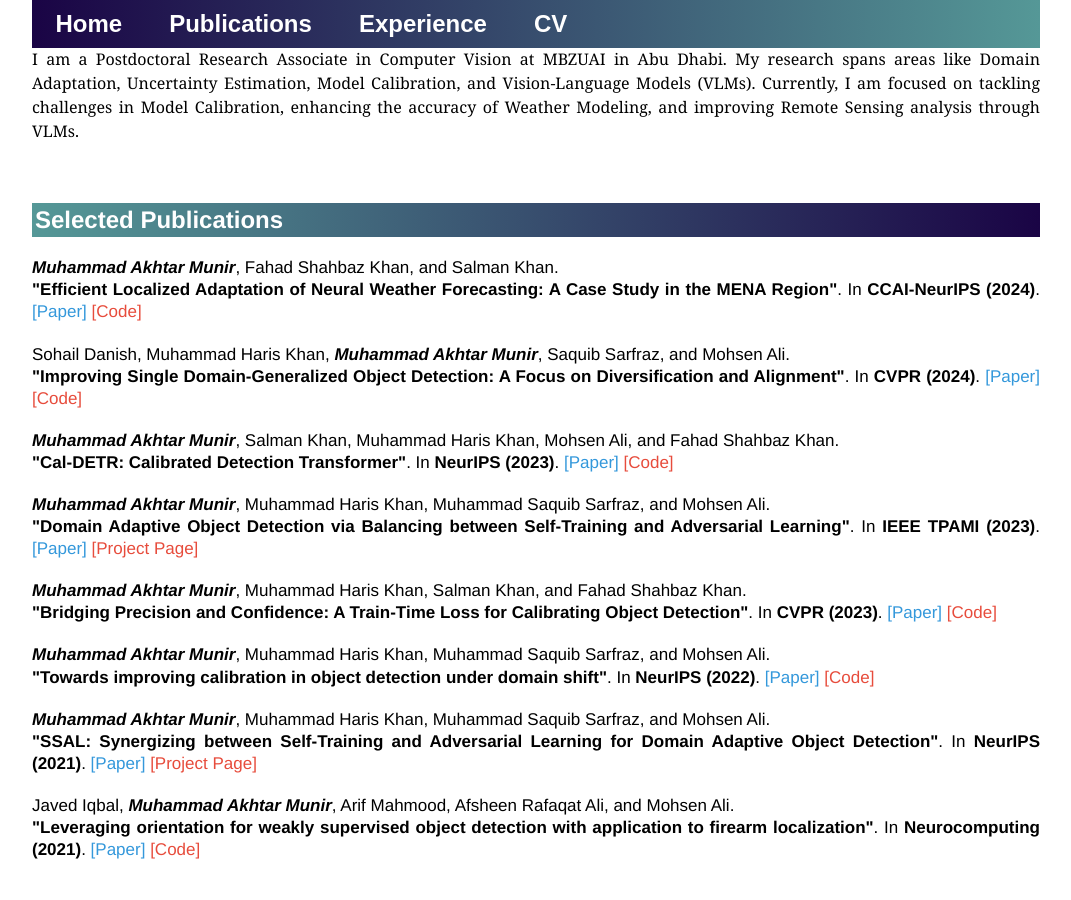
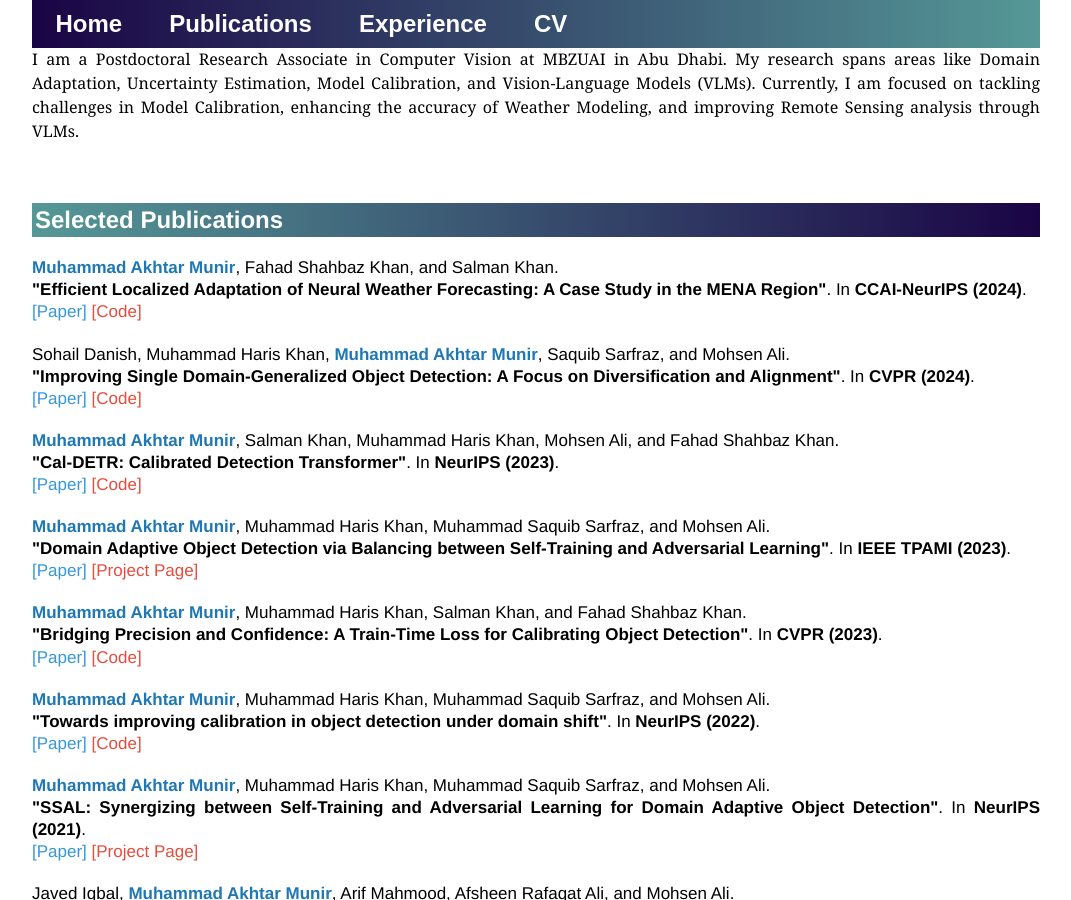
Before and after one commit to akhtarvision/akhtarvision.github.io, a Jekyll site: the page built from index.html, in a window 1280 px wide and 900 px high, scrolled down 359 px. Shown: the whole window, without its empty margins (104-1175 px from the left). Built offline with Jekyll 4.4.1, drawn with Linux system fonts in a browser that asks for light colours.

Commit message:
Update index.html

```diff
--- a/index.html
+++ b/index.html
@@ -73,13 +73,12 @@ title: Akhtar, CV & DL
 <h2>Selected Publications</h2>
 <table class="imgtable">
 <!-- paper entry-->
-
-	<ul style="font-family: 'Georgia', serif; font-size: 17px; line-height: 1.8; color: #2c3e50; padding-left: 0; list-style-type: none;">
+<ul style="font-family: 'Georgia', serif; font-size: 17px; line-height: 1.8; color: #2c3e50; padding-left: 0; list-style-type: none;">
     <li style="margin-bottom: 20px;">
         <p>
-            <b><i>Muhammad Akhtar Munir</i></b>, Fahad Shahbaz Khan, and Salman Khan. <br>
+            <b style="color: #1f78b4;">Muhammad Akhtar Munir</b>, Fahad Shahbaz Khan, and Salman Khan. <br>
             <strong>"Efficient Localized Adaptation of Neural Weather Forecasting: A Case Study in the MENA Region"</strong>.
-            In <strong>CCAI-NeurIPS (2024)</strong>.
+            In <strong>CCAI-NeurIPS (2024)</strong>. <br>
             <a href="https://arxiv.org/pdf/2409.07585" style="text-decoration: none; color: #3498db;">[Paper]</a>
             <a href="https://github.com/akhtarvision/weather-regional" style="text-decoration: none; color: #e74c3c;">[Code]</a>
         </p>
@@ -87,9 +86,9 @@ title: Akhtar, CV & DL
 
     <li style="margin-bottom: 20px;">
         <p>
-            Sohail Danish, Muhammad Haris Khan, <b><i>Muhammad Akhtar Munir</i></b>, Saquib Sarfraz, and Mohsen Ali. <br>
+            Sohail Danish, Muhammad Haris Khan, <b style="color: #1f78b4;">Muhammad Akhtar Munir</b>, Saquib Sarfraz, and Mohsen Ali. <br>
             <strong>"Improving Single Domain-Generalized Object Detection: A Focus on Diversification and Alignment"</strong>.
-            In <strong>CVPR (2024)</strong>.
+            In <strong>CVPR (2024)</strong>. <br>
             <a href="https://openaccess.thecvf.com/content/CVPR2024/papers/Danish_Improving_Single_Domain-Generalized_Object_Detection_A_Focus_on_Diversification_and_CVPR_2024_paper.pdf" style="text-decoration: none; color: #3498db;">[Paper]</a>
             <a href="https://github.com/msohaildanish/DivAlign" style="text-decoration: none; color: #e74c3c;">[Code]</a>
         </p>
@@ -97,9 +96,9 @@ title: Akhtar, CV & DL
 
     <li style="margin-bottom: 20px;">
         <p>
-            <b><i>Muhammad Akhtar Munir</i></b>, Salman Khan, Muhammad Haris Khan, Mohsen Ali, and Fahad Shahbaz Khan. <br>
+            <b style="color: #1f78b4;">Muhammad Akhtar Munir</b>, Salman Khan, Muhammad Haris Khan, Mohsen Ali, and Fahad Shahbaz Khan. <br>
             <strong>"Cal-DETR: Calibrated Detection Transformer"</strong>.
-            In <strong>NeurIPS (2023)</strong>.
+            In <strong>NeurIPS (2023)</strong>. <br>
             <a href="https://openreview.net/pdf?id=4SkPTD6XNP" style="text-decoration: none; color: #3498db;">[Paper]</a>
             <a href="https://github.com/akhtarvision/cal-detr" style="text-decoration: none; color: #e74c3c;">[Code]</a>
         </p>
@@ -107,9 +106,9 @@ title: Akhtar, CV & DL
 
     <li style="margin-bottom: 20px;">
         <p>
-            <b><i>Muhammad Akhtar Munir</i></b>, Muhammad Haris Khan, Muhammad Saquib Sarfraz, and Mohsen Ali. <br>
+            <b style="color: #1f78b4;">Muhammad Akhtar Munir</b>, Muhammad Haris Khan, Muhammad Saquib Sarfraz, and Mohsen Ali. <br>
             <strong>"Domain Adaptive Object Detection via Balancing between Self-Training and Adversarial Learning"</strong>.
-            In <strong>IEEE TPAMI (2023)</strong>.
+            In <strong>IEEE TPAMI (2023)</strong>. <br>
             <a href="https://ieeexplore.ieee.org/document/10173487" style="text-decoration: none; color: #3498db;">[Paper]</a>
             <a href="https://im.itu.edu.pk/synergizing-domain-adaptation/" style="text-decoration: none; color: #e74c3c;">[Project Page]</a>
         </p>
@@ -117,9 +116,9 @@ title: Akhtar, CV & DL
 
     <li style="margin-bottom: 20px;">
         <p>
-            <b><i>Muhammad Akhtar Munir</i></b>, Muhammad Haris Khan, Salman Khan, and Fahad Shahbaz Khan. <br>
+            <b style="color: #1f78b4;">Muhammad Akhtar Munir</b>, Muhammad Haris Khan, Salman Khan, and Fahad Shahbaz Khan. <br>
             <strong>"Bridging Precision and Confidence: A Train-Time Loss for Calibrating Object Detection"</strong>.
-            In <strong>CVPR (2023)</strong>.
+            In <strong>CVPR (2023)</strong>. <br>
             <a href="https://openaccess.thecvf.com/content/CVPR2023/papers/Munir_Bridging_Precision_and_Confidence_A_Train-Time_Loss_for_Calibrating_Object_CVPR_2023_paper.pdf" style="text-decoration: none; color: #3498db;">[Paper]</a>
             <a href="https://github.com/akhtarvision/bpc_calibration" style="text-decoration: none; color: #e74c3c;">[Code]</a>
         </p>
@@ -127,9 +126,9 @@ title: Akhtar, CV & DL
 
     <li style="margin-bottom: 20px;">
         <p>
-            <b><i>Muhammad Akhtar Munir</i></b>, Muhammad Haris Khan, Muhammad Saquib Sarfraz, and Mohsen Ali. <br>
+            <b style="color: #1f78b4;">Muhammad Akhtar Munir</b>, Muhammad Haris Khan, Muhammad Saquib Sarfraz, and Mohsen Ali. <br>
             <strong>"Towards improving calibration in object detection under domain shift"</strong>.
-            In <strong>NeurIPS (2022)</strong>.
+            In <strong>NeurIPS (2022)</strong>. <br>
             <a href="https://openreview.net/pdf?id=a7YeDeacHpL" style="text-decoration: none; color: #3498db;">[Paper]</a>
             <a href="https://github.com/akhtarvision/tcd_calib" style="text-decoration: none; color: #e74c3c;">[Code]</a>
         </p>
@@ -137,9 +136,9 @@ title: Akhtar, CV & DL
 
     <li style="margin-bottom: 20px;">
         <p>
-            <b><i>Muhammad Akhtar Munir</i></b>, Muhammad Haris Khan, Muhammad Saquib Sarfraz, and Mohsen Ali. <br>
+            <b style="color: #1f78b4;">Muhammad Akhtar Munir</b>, Muhammad Haris Khan, Muhammad Saquib Sarfraz, and Mohsen Ali. <br>
             <strong>"SSAL: Synergizing between Self-Training and Adversarial Learning for Domain Adaptive Object Detection"</strong>.
-            In <strong>NeurIPS (2021)</strong>.
+            In <strong>NeurIPS (2021)</strong>. <br>
             <a href="https://proceedings.neurips.cc/paper/2021/file/c0cccc24dd23ded67404f5e511c342b0-Paper.pdf" style="text-decoration: none; color: #3498db;">[Paper]</a>
             <a href="https://im.itu.edu.pk/synergizing-domain-adaptation/" style="text-decoration: none; color: #e74c3c;">[Project Page]</a>
         </p>
@@ -147,9 +146,9 @@ title: Akhtar, CV & DL
 
     <li style="margin-bottom: 20px;">
         <p>
-            Javed Iqbal, <b><i>Muhammad Akhtar Munir</i></b>, Arif Mahmood, Afsheen Rafaqat Ali, and Mohsen Ali. <br>
+            Javed Iqbal, <b style="color: #1f78b4;">Muhammad Akhtar Munir</b>, Arif Mahmood, Afsheen Rafaqat Ali, and Mohsen Ali. <br>
             <strong>"Leveraging orientation for weakly supervised object detection with application to firearm localization"</strong>.
-            In <strong>Neurocomputing (2021)</strong>.
+            In <strong>Neurocomputing (2021)</strong>. <br>
             <a href="https://www.sciencedirect.com/science/article/abs/pii/S092523122100151X" style="text-decoration: none; color: #3498db;">[Paper]</a>
             <a href="https://github.com/akhtarvision/orientation-aware-firearm-detection" style="text-decoration: none; color: #e74c3c;">[Code]</a>
         </p>
```
